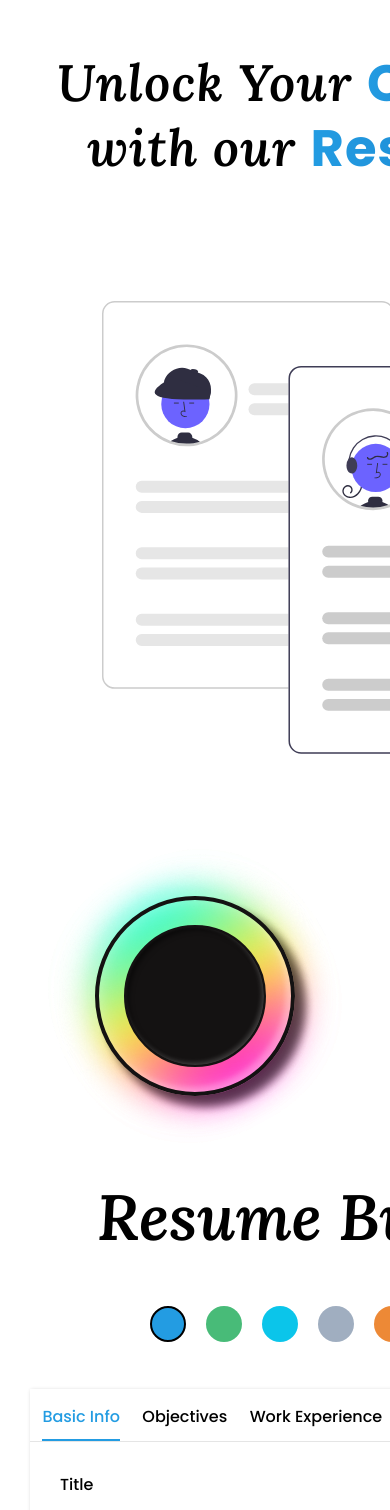
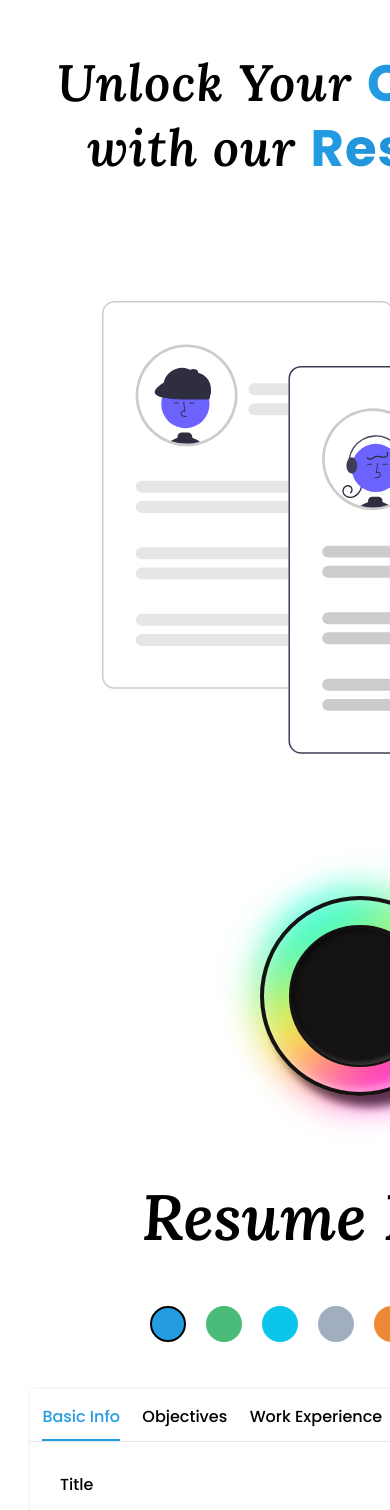
Before and after one commit to atultingre/resume-builder, a React (Create React App) app: page / in a window 390 px wide. Shown: the top 1510 px of the page. Built offline with nearby package versions, Linux system fonts and the light colour scheme; the HTML template or start-up script is replaced by a standard one.

Commit message:
Loader media queries added

```diff
--- a/src/App.js
+++ b/src/App.js
@@ -7,7 +7,7 @@ function App() {
     <div className="App">
       <Header />
       <Body />
-      <Footer/>
+      <Footer />
     </div>
   );
 }
--- a/src/components/Body/Body.module.css
+++ b/src/components/Body/Body.module.css
@@ -6,6 +6,8 @@
   gap: 30px;
   padding-top: 0;
 }
+
+
 
 .main {
   display: flex;
--- a/src/components/Editor/Editor.module.css
+++ b/src/components/Editor/Editor.module.css
@@ -1,7 +1,4 @@
 .container {
-  /* min-width: 550px;
-  min-height: 450px;
-  max-width: 750px; */
   width: 90dvw;
   display: flex;
   flex-direction: column;
--- a/src/components/InputControl/InputControl.js
+++ b/src/components/InputControl/InputControl.js
@@ -5,8 +5,10 @@ const InputControl = ({ label, ...props }) => {
   return (
     <div className="form">
       <div className={styles.container}>
-        {label && <label>{label}</label>}
-        <input type="text" {...props} />
+        {/* <div className="item"> */}
+          {label && <label>{label}</label>}
+          <input type="text" {...props} />
+        {/* </div> */}
       </div>
     </div>
   );
--- a/src/components/InputControl/InputControl.module.css
+++ b/src/components/InputControl/InputControl.module.css
@@ -1,15 +1,25 @@
 .container {
     display: flex;
     flex-direction: column;
+    /* flex-wrap: wrap; */
     gap: 5px;
+    /* row-gap: 1rem; */
+    /* column-gap: 1rem; */
 }
-
+/* .item{
+    flex-grow: 1;
+    flex-shrink: 0;
+} */
 label {
+    margin-bottom: 10px;
+    width: 100%;
     font-weight: 500;
     font-size: 1rem;
+    display: block;
 }
 
 input {
+    width: 100%;
     border: 1px solid #cccccc;
     outline: none;
     padding: 10px 12px;
--- a/src/components/Loader/Loader.css
+++ b/src/components/Loader/Loader.css
@@ -46,3 +46,12 @@
         transform: rotate(360deg)
     }
 }
+
+@media (max-width: 767px) {
+    .loader{
+        display: flex;
+        justify-content: center;
+        align-items: center;
+        margin-left: 100%;
+    }
+}
--- a/src/components/ResumeBuilder/ResumeBuilder.css
+++ b/src/components/ResumeBuilder/ResumeBuilder.css
@@ -1,5 +1,4 @@
 .resume-builder {
-    width: 70dvh;
     margin: auto;
 }
 
@@ -10,3 +9,12 @@ h1 {
     text-align: center;
     margin-bottom: 40px;
 }
+
+@media (max-width: 767px) {
+    .resume-builder, .heading1{
+        display: flex;
+        justify-content: center;
+        flex-direction: column;
+        align-items: center;
+    }
+}
```
Also changed, not shown: src/components/Header/Header.js (indentation only).
